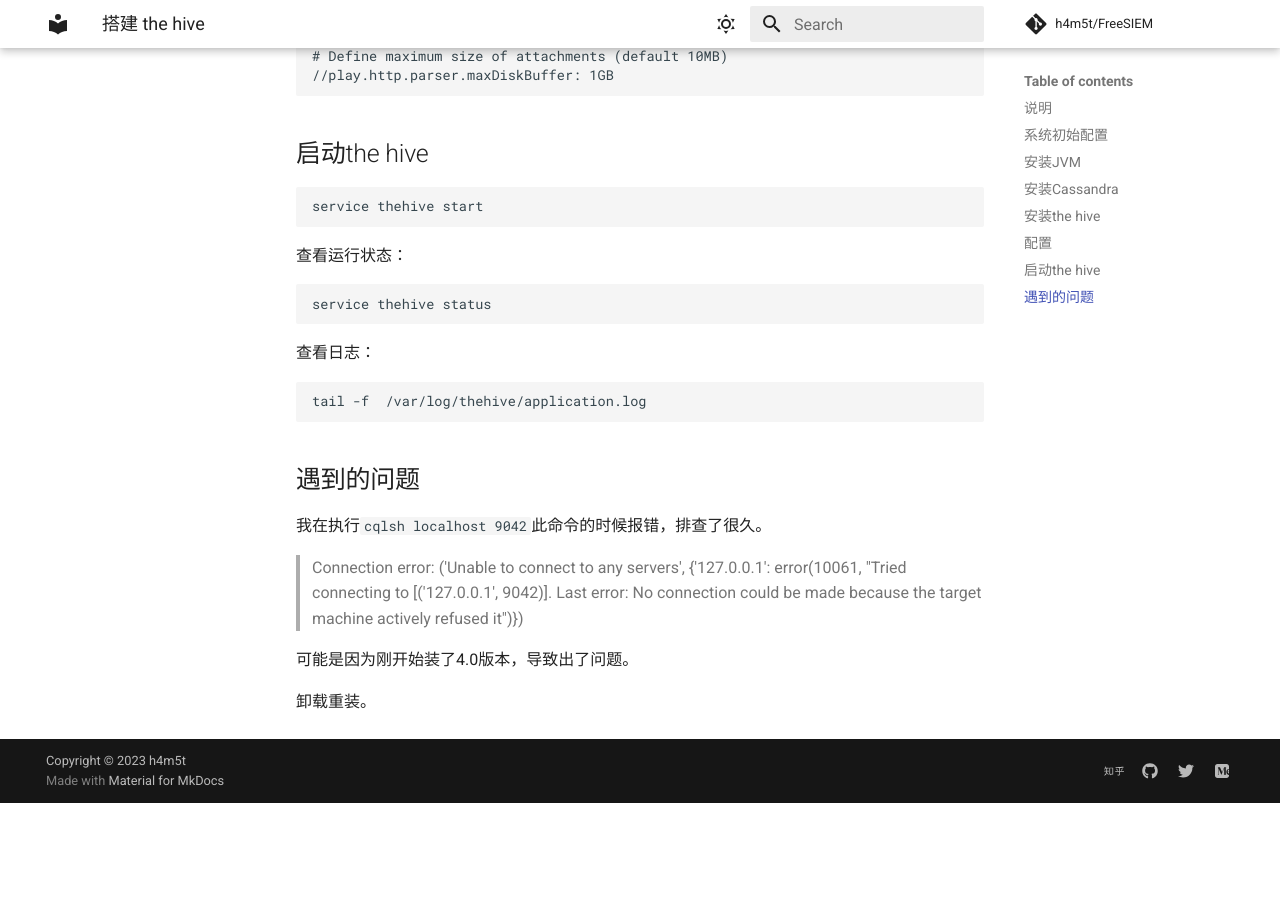
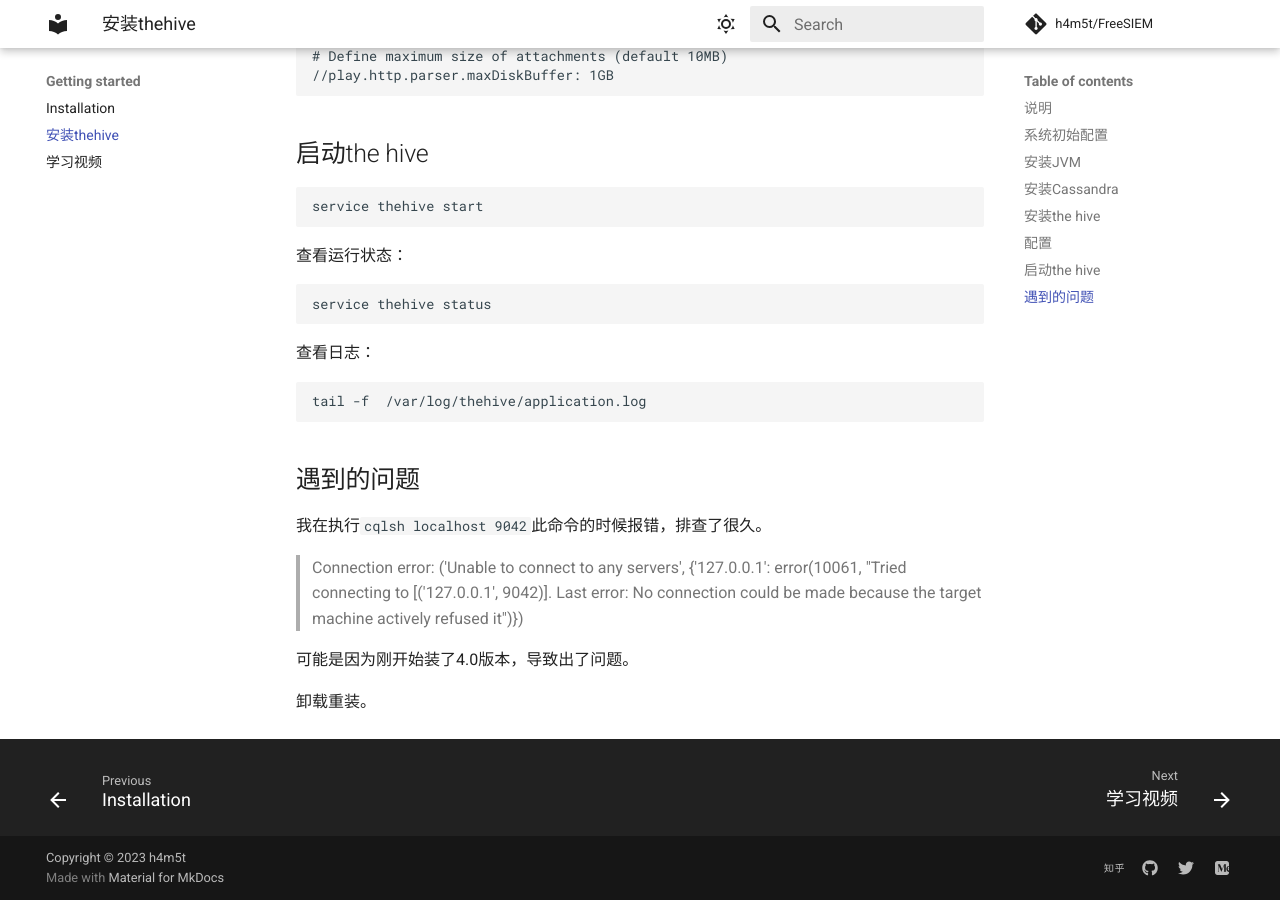
Before and after one commit to h4m5t/FreeSIEM, an MkDocs documentation site: the page built from docs/installthehive.md, in a window 1280 px wide and 900 px high, scrolled down 6027 px. Built offline with MkDocs 1.6.1 and Material for MkDocs 9.7.7, drawn with Linux system fonts in a browser that asks for light colours; comment, search, counter and statistics services are not loaded; before the commit the page ends 6830 px from its top, so only the background shows below that; some of the changed lines change nothing that is shown.

Commit message:
Update mkdocs.yml

```diff
--- a/mkdocs.yml
+++ b/mkdocs.yml
@@ -54,6 +54,7 @@
     - Home: index.md
     - Getting started:
       - Installation: install.md
+      - 安装thehive: installthehive.md
       - 学习视频: learnshipin.md
     - Reference:
       - Reference: reference.md
```
